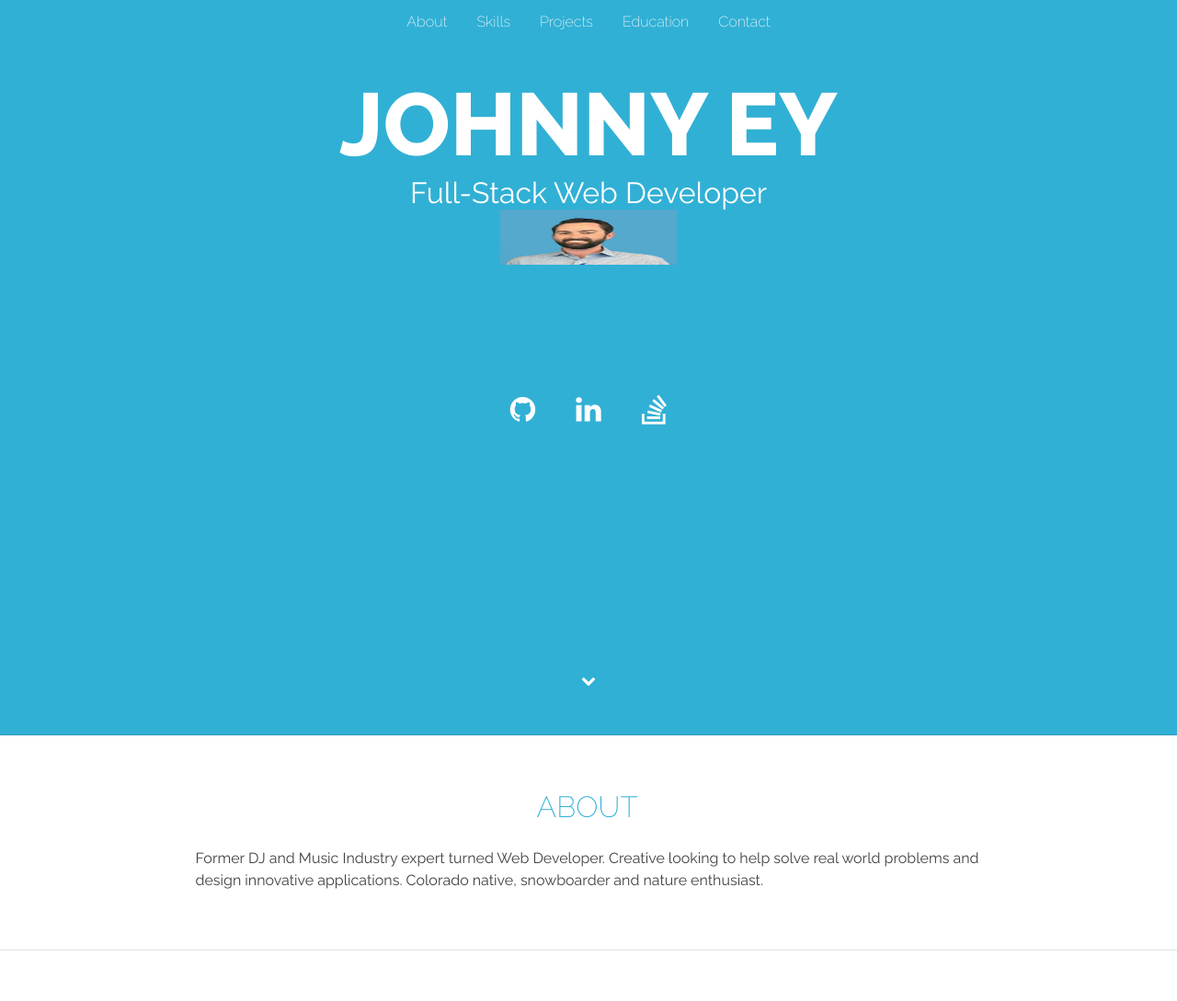
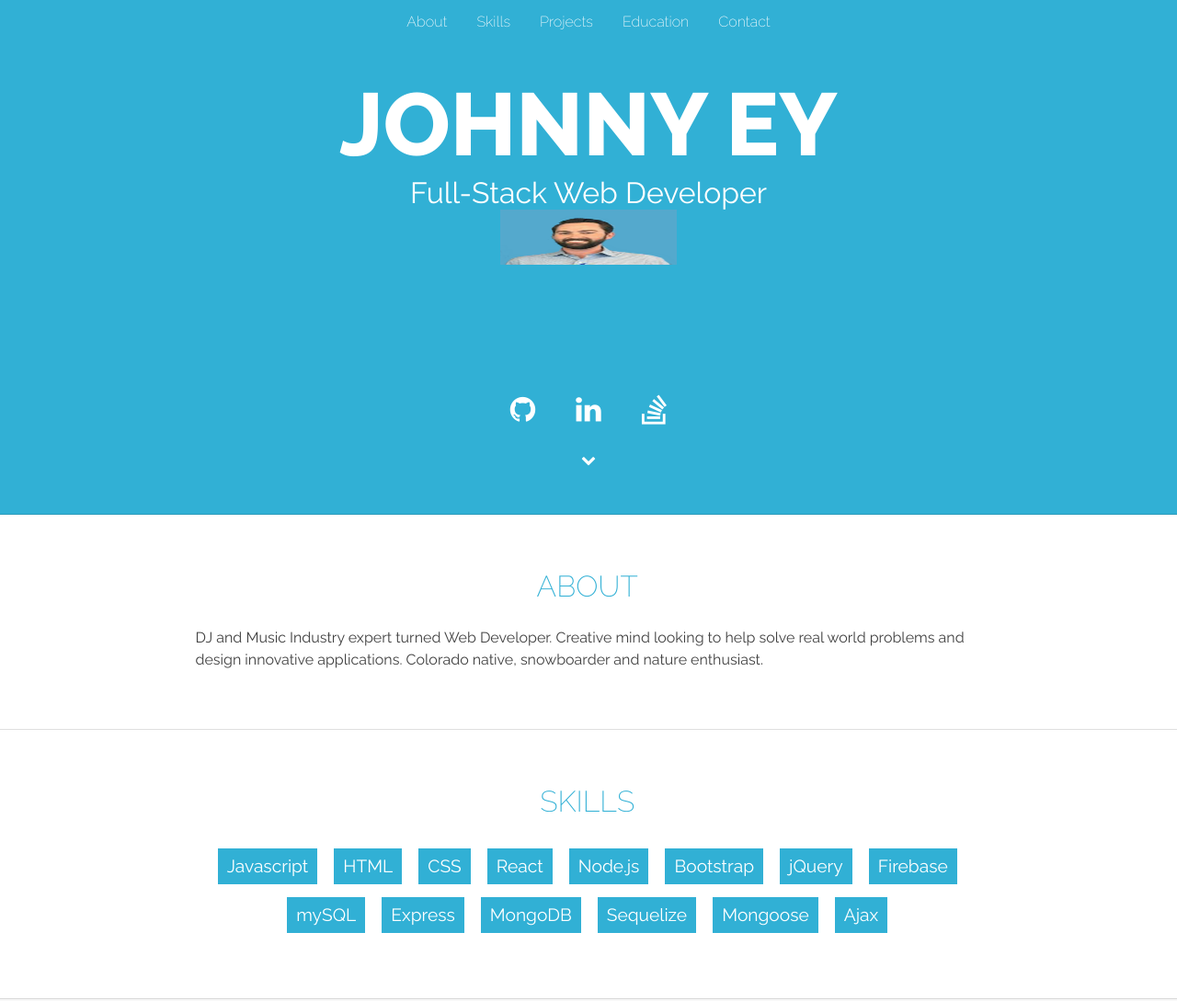
Before and after one commit to JohnnyEy/portfolioNext, a plain HTML site: page index.html in a window 1280 px wide. Shown: the top 1089 px of the page at 92% size. Drawn offline with Linux system fonts and the light colour scheme.

Commit message:
main page background

```diff
--- a/index.html
+++ b/index.html
@@ -55,7 +55,7 @@
             <h2>About</h2>
           </div>
           <div class="content-body">
-            <p>Former DJ and Music Industry expert turned Web Developer. Creative looking to help solve real world problems and design innovative applications. Colorado native, snowboarder and nature enthusiast.</p>
+            <p>DJ and Music Industry expert turned Web Developer. Creative mind looking to help solve real world problems and design innovative applications. Colorado native, snowboarder and nature enthusiast.</p>
           </div>
         </div>
         <div class="side-content"></div>
--- a/style.css
+++ b/style.css
@@ -34,7 +34,7 @@ body {
 
   /*JUMBOTRON*/
   .jumbotron {
-    height: 100vh; /*height to 100% of view height*/
+    height: 70vh; /*height to 100% of view height*/
     background: #31b0d5; /*background color to blue*/
     margin-bottom: 0; /*no bottom margin*/
 
```
